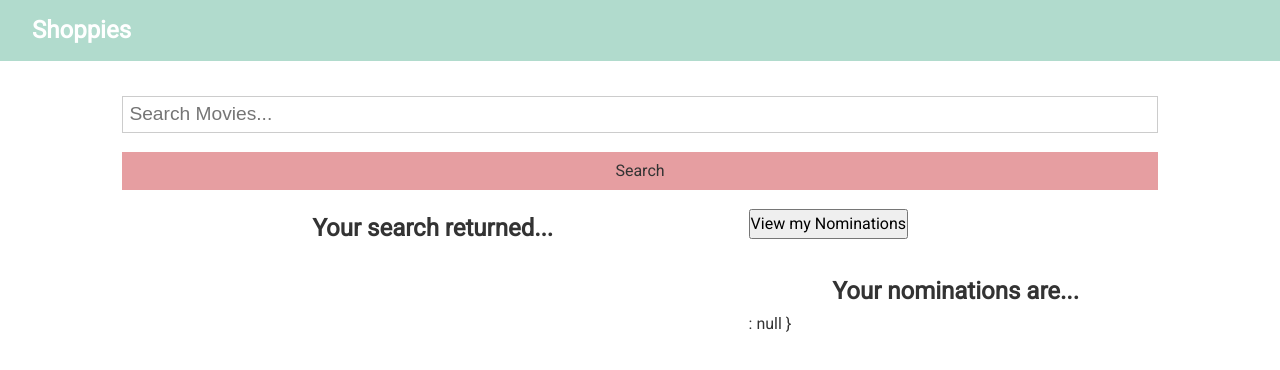
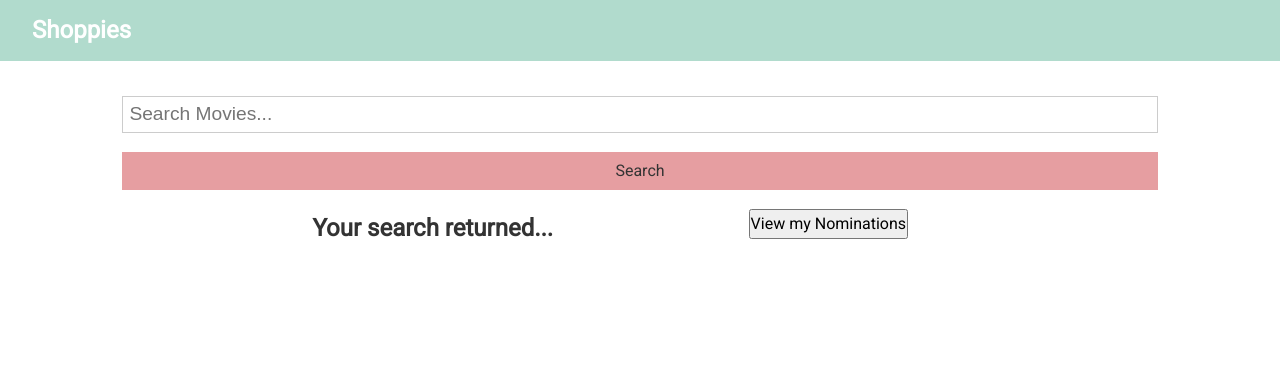
Before and after one commit to kecook/Shoppies, a React (Create React App) app: page / in a window 1280 px wide. Shown: the top 370 px of the page. Built offline with nearby package versions, Linux system fonts and the light colour scheme.

Commit message:
added a comment

```diff
--- a/src/components/nomination/NominationList.js
+++ b/src/components/nomination/NominationList.js
@@ -13,7 +13,7 @@ const nominationList = (props) => {
   return (
     <div>
       <button  onClick={props.toggleNominationListHandler ? true : false}>View my Nominations</button>
-      {/* { props.showNominationList === true ? */}
+      { props.showNominationList === true ?
         <div>
           <h2 className='nomination-text '>Your nominations are...</h2>
             {nominationList &&
```
